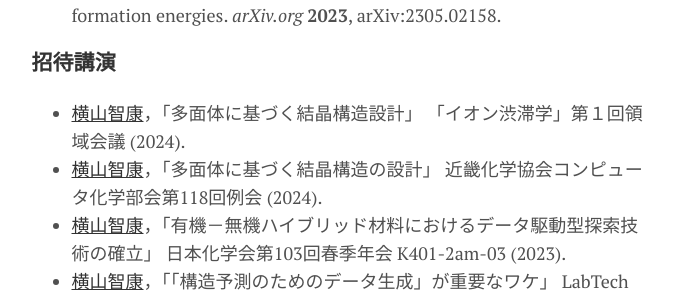
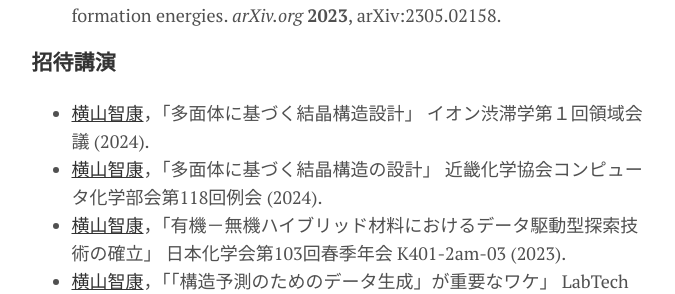
Before and after one commit to yokoyamatomoyasu/yokoyamatomoyasu.github.io, a Jekyll site: the page built from menu/about.md, in a window 1280 px wide and 900 px high, scrolled down 3576 px. Shown: the part 159-453 px from the top of the window, without its empty margins (301-976 px from the left). Built offline with Jekyll 4.4.1, drawn with Linux system fonts in a browser that asks for light colours.

Commit message:
GitHub pages site with Jekyll

```diff
--- a/menu/about.md
+++ b/menu/about.md
@@ -76,7 +76,7 @@ permalink: /about
 - C. Liu, H. Tamaki, [T. Yokoyama](https://arxiv.org/abs/2305.02158), K. Wakasugi, S. Yotsuhashi, M. Kusaba, R. Yoshida, Shotgun crystal structure prediction using machine-learned formation energies. *arXiv.org* **2023**, arXiv:2305.02158.
 
 ### 招待講演
-- [横山智康](https://ion-jamology.jp/event/1)，「多面体に基づく結晶構造設計」 「イオン渋滞学」第１回領域会議 (2024).
+- [横山智康](https://ion-jamology.jp/event/1)，「多面体に基づく結晶構造設計」 イオン渋滞学第１回領域会議 (2024).
 - [横山智康](https://kinka.or.jp/compchem/prog/20240226_118prog.pdf)，「多面体に基づく結晶構造の設計」 近畿化学協会コンピュータ化学部会第118回例会 (2024).
 - [横山智康](https://confit.atlas.jp/guide/event/csj103rd/subject/K401-2am-03/advanced)，「有機－無機ハイブリッド材料におけるデータ駆動型探索技術の確立」 日本化学会第103回春季年会 K401-2am-03 (2023).
 - [横山智康](https://labtechtalk-event230126.peatix.com/?lang=ja)，「「構造予測のためのデータ生成」が重要なワケ」 LabTech Talk vol.81 (2023).
```
Also changed, not shown: menu/news.md (+1 -1 lines).
